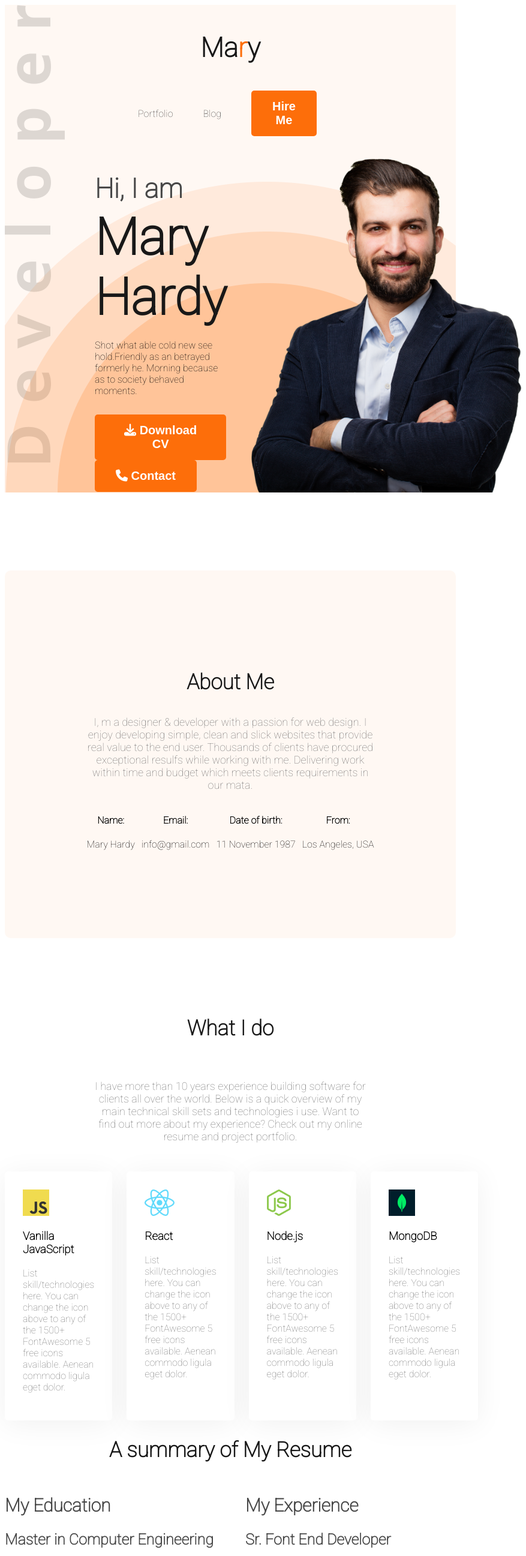
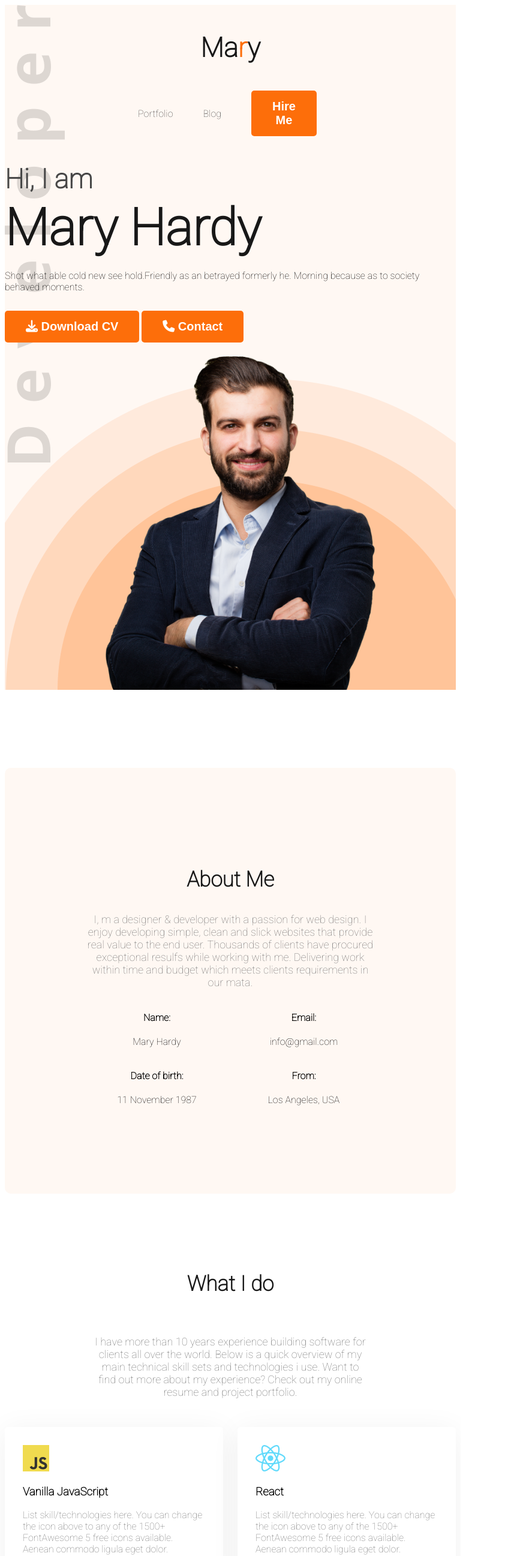
Before and after one commit to masud467/Web-development-portfolio, a plain HTML site: page index.html in a window 768 px wide. Shown: the top 2594 px of the page at 60% size, 877 px wide, since content can reach past the window. Drawn offline with Linux system fonts and the light colour scheme.

Commit message:
Responsive Layout for Medium devices.

```diff
--- a/Styles/portfolio.css
+++ b/Styles/portfolio.css
@@ -247,4 +247,29 @@ footer{
     nav{
         flex-direction: column;
     }
+
+    footer{
+        flex-direction: column;
+        padding: 0;
+        justify-content: center;
+        align-items: center;
+        /* margin-right: 0; */
+
+    }
+
+    .skills-container{
+        display: grid;
+        grid-template-columns: repeat(2, 1fr);
+    }
+
+    .about-info-container{
+        display: grid;
+        grid-template-columns: repeat(2, 1fr);
+
+    }
+
+    .banner{
+        padding: 0;
+        flex-direction: column;
+    }
 }
```
